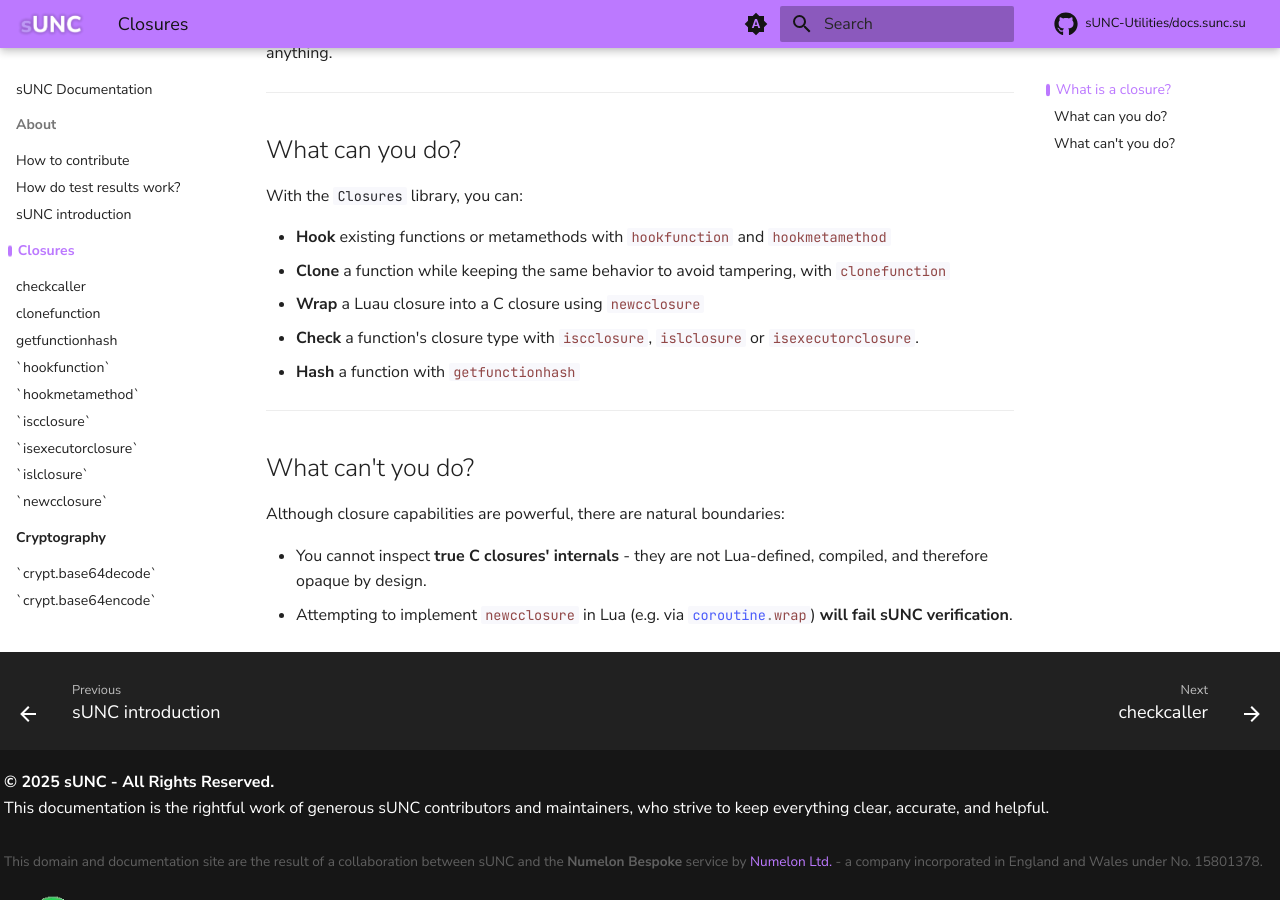
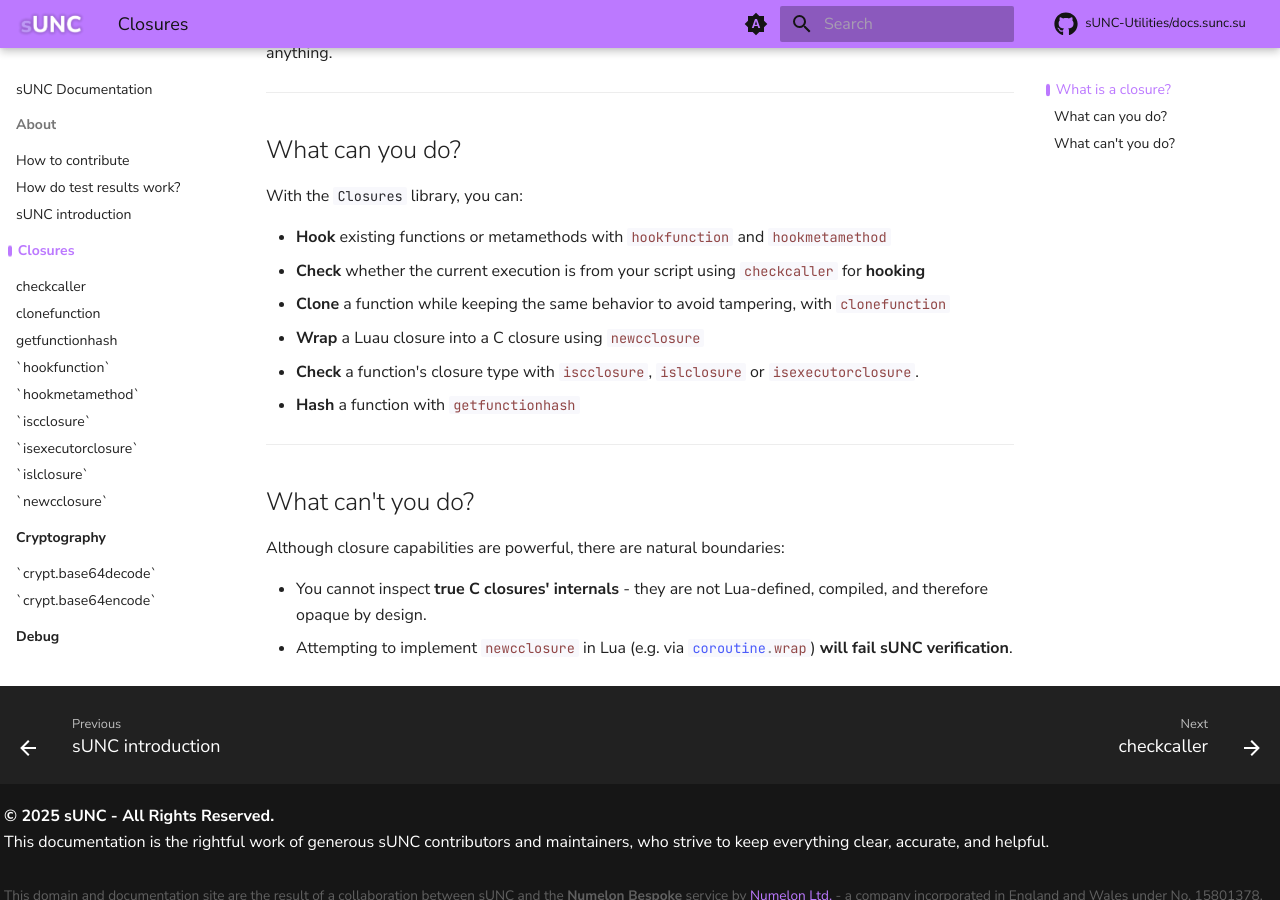
Before and after one commit to sUNC-Utilities/docs.sunc.su, an MkDocs documentation site: the page built from docs/Closures/README.md, in a window 1280 px wide and 900 px high, scrolled down 577 px. Built offline with MkDocs 1.6.1 and Material for MkDocs 9.7.7, drawn with Linux system fonts in a browser that asks for light colours; comment, search, counter and statistics services are not loaded.

Commit message:
fix: READMEs when I have moved checkcaller from reflection to closures

```diff
--- a/docs/Closures/README.md
+++ b/docs/Closures/README.md
@@ -21,6 +21,7 @@
 With the `Closures` library, you can:
 
 - **Hook** existing functions or metamethods with [`#!luau hookfunction`](./hookfunction.md) and [`#!luau hookmetamethod`](./hookmetamethod.md)
+- **Check** whether the current execution is from your script using [`#!luau checkcaller`](./checkcaller.md) for **hooking**
 - **Clone** a function while keeping the same behavior to avoid tampering, with [`#!luau clonefunction`](./clonefunction.md)
 - **Wrap** a Luau closure into a C closure using [`#!luau newcclosure`](./newcclosure.md)
 - **Check** a function's closure type with [`#!luau iscclosure`](./iscclosure.md), [`#!luau islclosure`](./islclosure.md) or [`#!luau isexecutorclosure`](./isexecutorclosure.md).
```
Also changed, not shown: docs/Reflection/README.md (+0 -1 lines).
